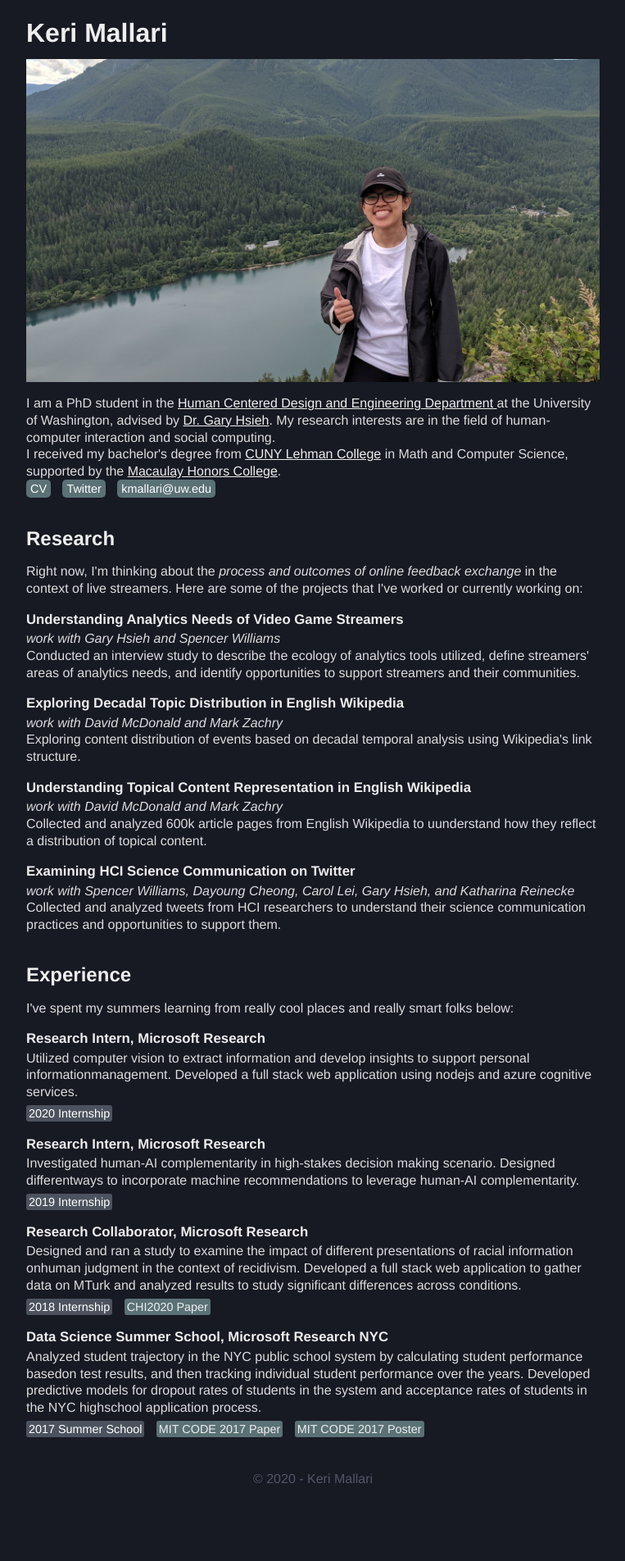
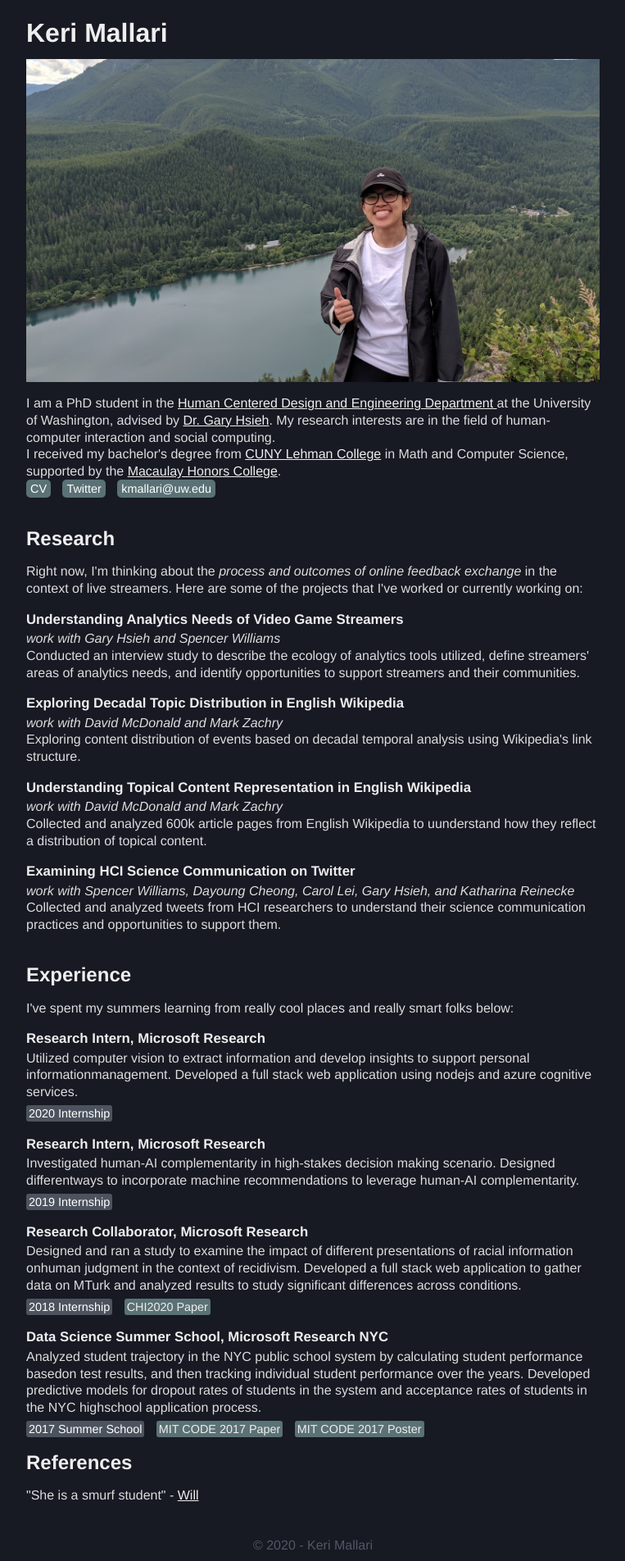
Before and after one commit to kerixyz/temp, a Jekyll site: the page built from index.html, in a window 1280 px wide. Shown: the whole page at 82% size, without its empty margins (258-1021 px from the left). Built offline with Jekyll 4.4.1, drawn with Linux system fonts in a browser that asks for light colours; before the commit the page ends 1823 px from its top, so only the background shows below that.

Commit message:
Update index.html

```diff
--- a/index.html
+++ b/index.html
@@ -92,6 +92,10 @@ title: Keri Mallari
             <div class="paper"><a href="/assets/ds3_poster.pdf">MIT CODE 2017 Poster</a></div>
         </div>
     </div>
+<div id="references" class="block">
+    <h2>References</h2>
+    <p>"She is a smurf student" - <a href=http://www.whereiswillcai.com/>Will</a>
+</div>
 
 </div>
 </div>
```
